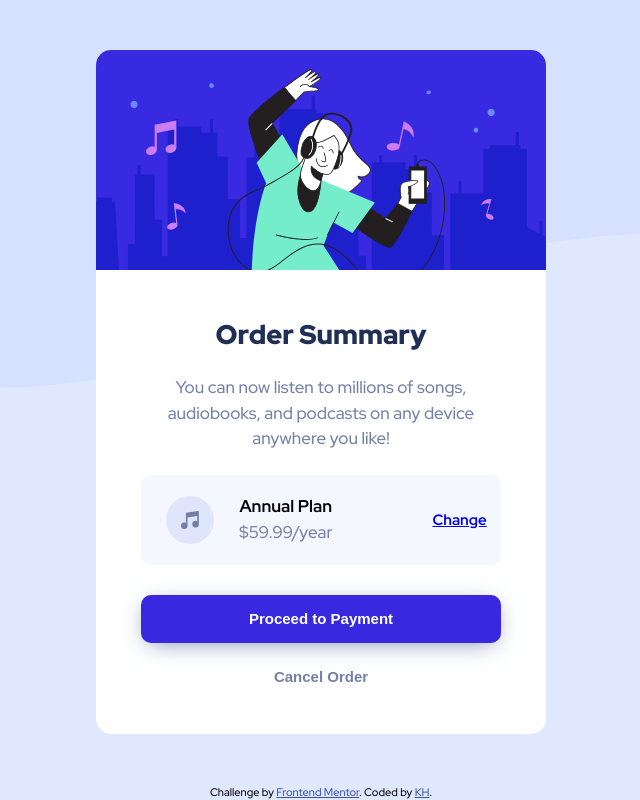
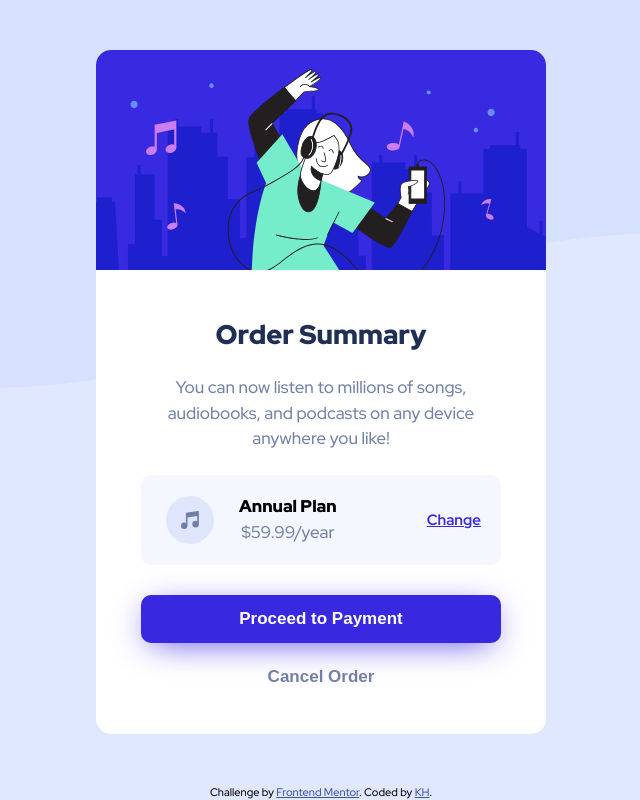
Before and after one commit to khejm/FM_P3_order_card, a plain HTML site: page index.html in a window 1280 px wide. Shown: the whole page, without its empty margins (319-959 px from the left). Drawn offline with Linux system fonts and the light colour scheme.

Commit message:
Change font size

```diff
--- a/style.css
+++ b/style.css
@@ -48,6 +48,7 @@ main {
 
 a {
     cursor: pointer;
+    color: var(--button-color);
 }
 
 button a {
@@ -75,7 +76,7 @@ h2, p {
 }
 
 h2 {
-    font-weight: 700;
+    font-weight: 900;
 }
 
 p {
@@ -143,7 +144,7 @@ div.card__plan-img {
 }
 
 div.card__plan-info {
-    margin-right: 10rem;
+    margin-right: 9rem;
 }
 
 div.card__plan-info p {
@@ -162,9 +163,14 @@ div.card__btn {
 
 button.card__btn-pay {
     background-color: var(--button-color);
-    -webkit-box-shadow: 0px 0.5rem 2.5rem -0.7rem var(--font-color-p);
-    -moz-box-shadow: 0px 0.5rem 2.5rem -0.7rem var(--font-color-p);
-    box-shadow: 0px 5px 25px -7px var(--font-color-p);
+    -webkit-box-shadow: 0px 7px 35px -10px var(--button-color);
+    -moz-box-shadow: 0px 7px 35px -10px var(--button-color);
+    box-shadow: 0px 7px 35px -10px var(--button-color);
+}
+
+button.card__btn-pay a,
+button.card__btn-cancel a {
+    font-size: 1.7rem;
 }
 
 button.card__btn-pay a {
```
